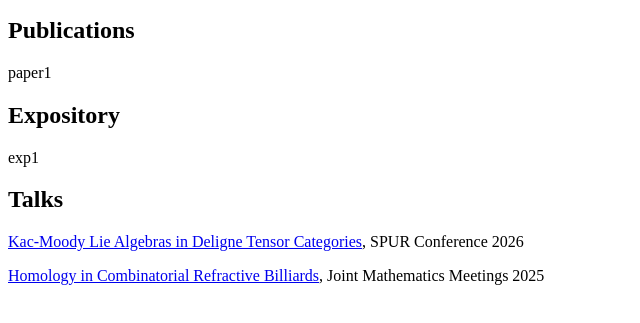
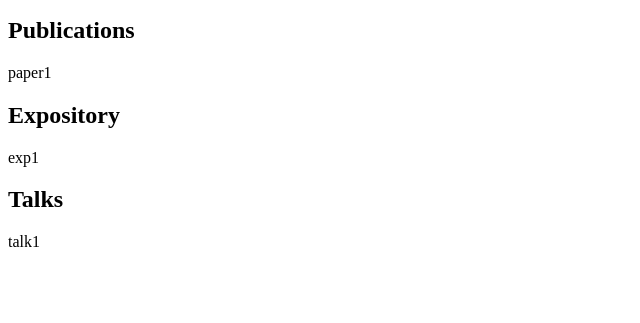
Before and after one commit to dyneleee/dyneleee.github.io, a plain HTML site: page index.html in a window 1280 px wide. Shown: the part 101-424 px from the top of the page, without its empty margins (0-640 px from the left). Drawn offline with Linux system fonts and the light colour scheme.

Commit message:
updated index.html
Removed outdated conference talk links and added placeholder text.

```diff
--- a/index.html
+++ b/index.html
@@ -18,8 +18,6 @@
   <p>exp1</p>
 
   <h2>Talks</h2>
-  <p><a href=slides/spurslides.pdf>Kac-Moody Lie Algebras in Deligne Tensor Categories</a>, SPUR Conference 2026</p>
-  <p><a href=slides/Homology_in_Combinatorial_Refractive_Billiards_JMM_2025_Slides.pdf>Homology in Combinatorial
-      Refractive Billiards</a>, Joint Mathematics Meetings 2025</p>
+  <p>talk1</p>
 
 </body>
```
